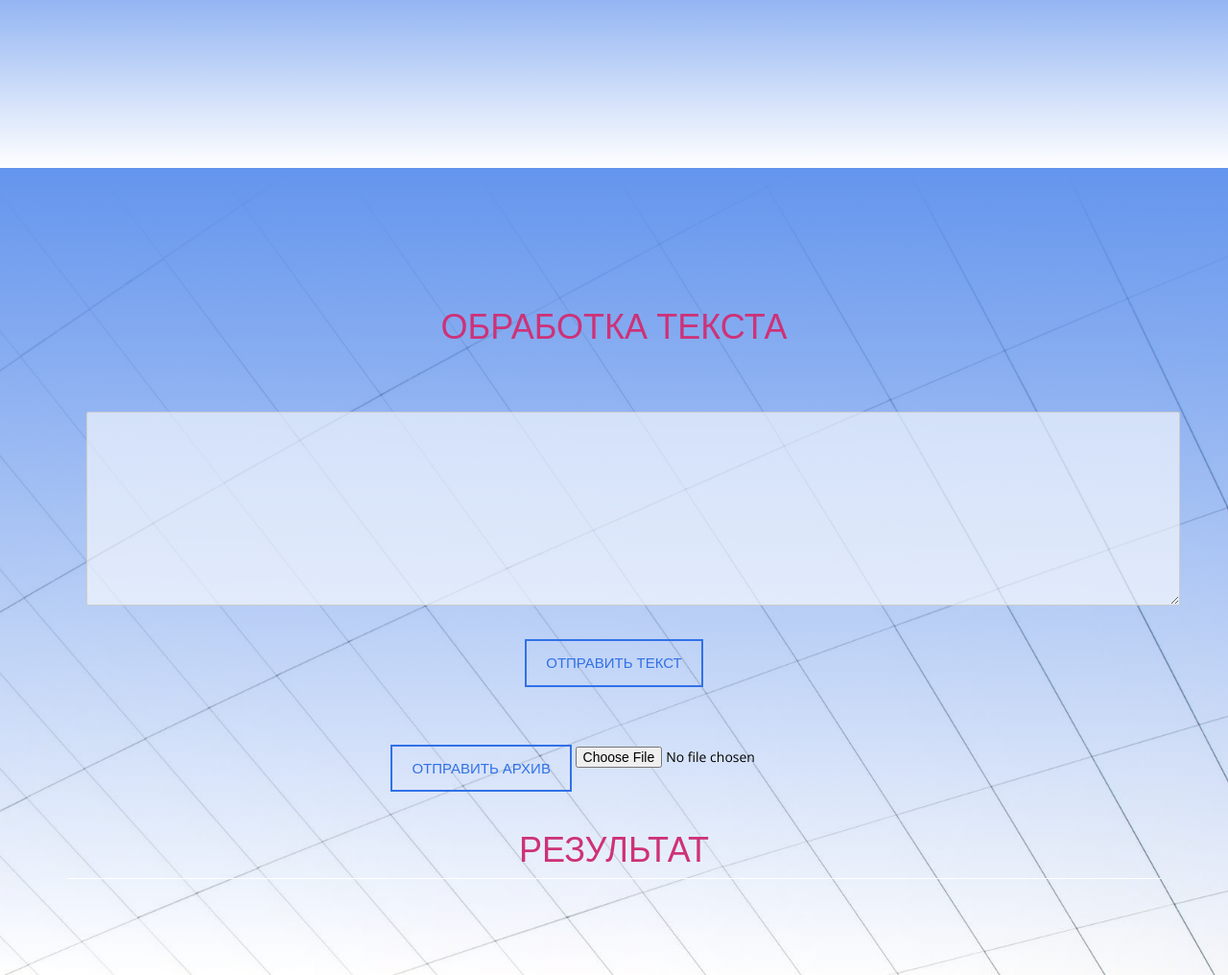
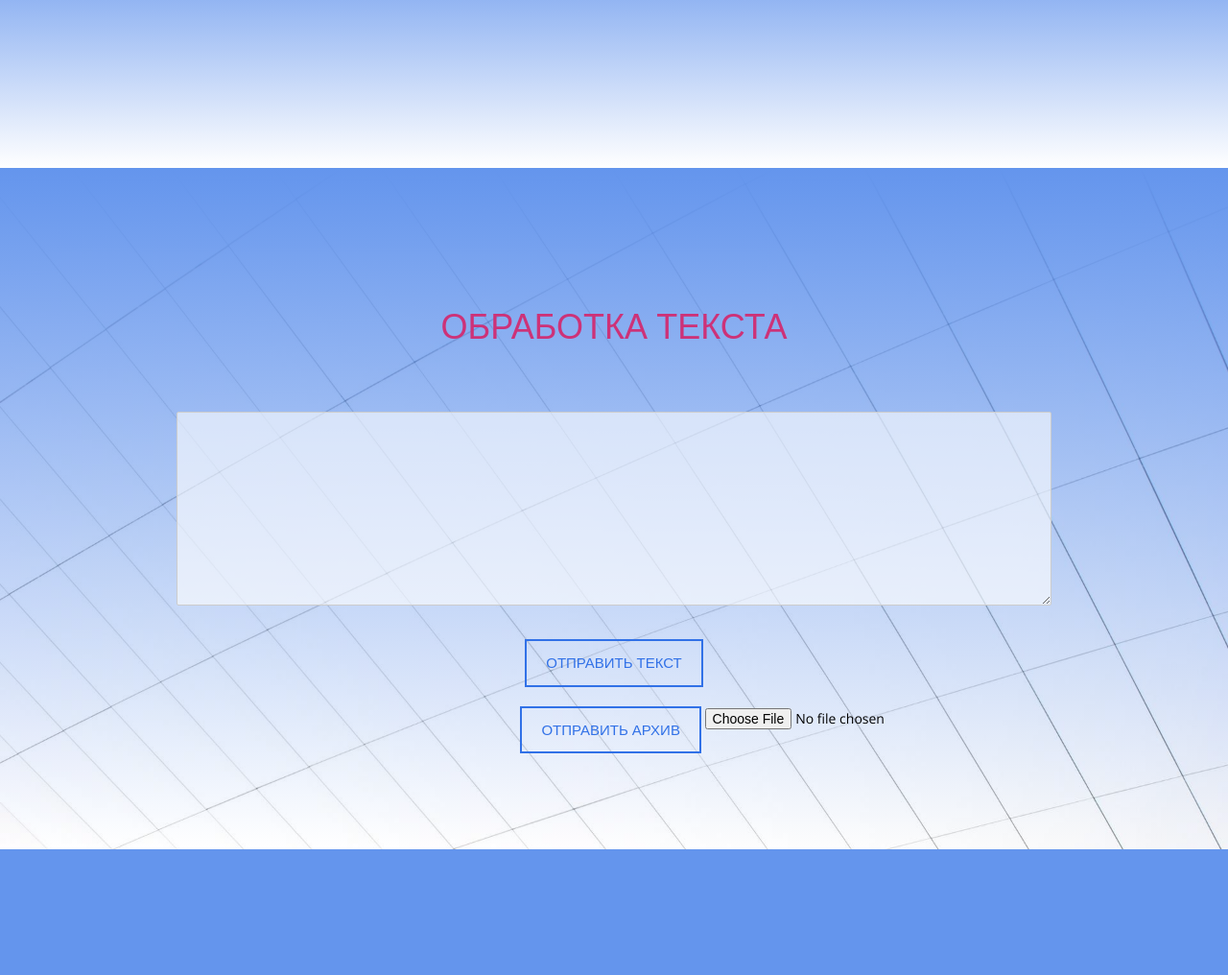
Before and after one commit to uliana-sentsova/NER, a Flask app: page / in a window 1280 px wide. Shown: the part 1487-2503 px from the top of the page at 96% size. After the commit the page ends 2372 px from the top, so only its background shows below. Run offline with Flask 2, Linux system fonts and the light colour scheme; parts of the project's set-up code (start-up, migrations or seed data) failed here and were passed over; some libraries are stand-ins or nearby versions.

Commit message:
Update style.css

```diff
--- a/static/css/style.css
+++ b/static/css/style.css
@@ -255,8 +255,18 @@ header .intro-text {
 	background: rgba(255,255,255,1);
 	border-radius: 50%;
 }
+#result_header {
+	display:none;
+	margin: 10px;
+}
 
-
+#result {
+	display:none;
+	padding: 40px;
+	/*margin: 10px;*/
+	border: 1px solid rgba(100,149,237,1);
+	border-radius: 5px;
+}
 /* Contact Section */
 #contact {
 	background: url(../img/intro-bg.jpg) no-repeat center top;
@@ -294,9 +304,12 @@ filter: progid:DXImageTransform.Microsoft.gradient( startColorstr='#053740', end
 }
 
 #contact form {
-	padding: 20px 0;
+	padding: 0px 0;
 }
-
+#contact i.fa {
+	color: #121d1f;
+	margin-bottom: 10px;
+}
 #contact .text-danger {
 	color: #ff6600;
 	text-align: left;
@@ -308,9 +321,9 @@ label {
 }
 #contact .form-control {
 	display: block;
-	width: 100%;
-	padding: 60px 20px;
-	margin: 10px 20px;
+	width: 80%;
+	padding: 60px 12px;
+	margin: 10px 0;
 	font-size: 14px;
 	line-height: 1.42857143;
 	color: #3171E7;
@@ -363,6 +376,7 @@ color: #ccc;
 }
 
 
+
 /* Media Queries */
 @media (max-width: 1024px) {
 .intro H1 {
@@ -377,24 +391,33 @@ header .intro-text {
 }
 }
 
-
-
 #result {
 	background-color: white;
 	color: black;
 }
 
-#result h1 {
-	padding: 20px 20px;
-}
-
 .loc {
-	background-color: red;
+	background-color: #e84343;
 }
 
 .org {
-	background-color: blue;
+	background-color: #63a6ef;
 }
 .per {
-	background-color: green;
+	background-color: #eae752;
 }
+#result_text {
+	text-align: justify;
+}
+
+#message {
+	width: 80%;
+}
+
+#upload-file-btn {
+	margin-left: 270px;
+}
+
+#upload-file {
+	padding: 0px;
+}
```
